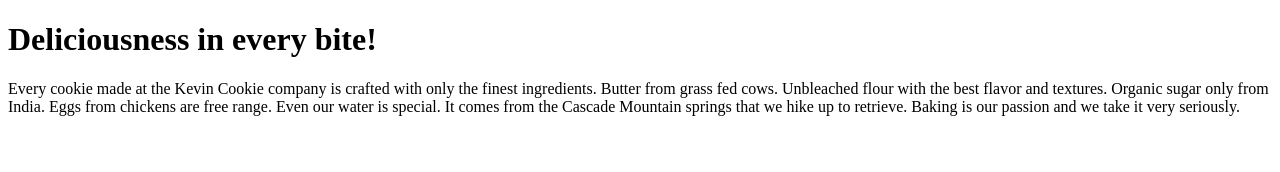
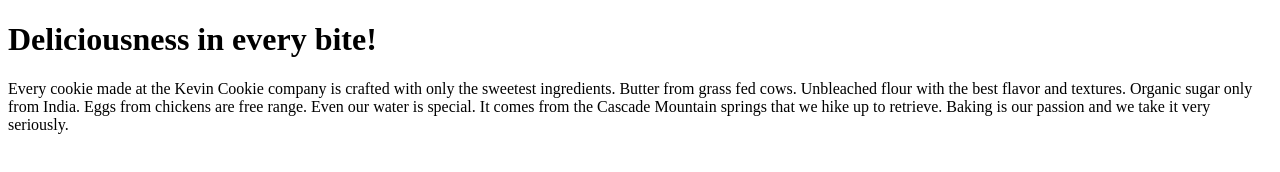
Before and after one commit to Ehimen39/KevinCookie.com, a plain HTML site: page index.htm in a window 1280 px wide. Drawn offline with Linux system fonts and the light colour scheme.

Commit message:
update index Text

```diff
--- a/index.htm
+++ b/index.htm
@@ -3,7 +3,7 @@
 <body>
 
 <h1>Deliciousness in every bite!</h1>
-<p>Every cookie made at the Kevin Cookie company is crafted with only the finest ingredients. Butter from grass fed cows. Unbleached flour with the best flavor and textures. Organic sugar only from India. Eggs from chickens are free range. Even our water is special. It comes from the Cascade Mountain springs that we hike up to retrieve. Baking is our passion and we take it very seriously.</p>
+<p>Every cookie made at the Kevin Cookie company is crafted with only the sweetest ingredients. Butter from grass fed cows. Unbleached flour with the best flavor and textures. Organic sugar only from India. Eggs from chickens are free range. Even our water is special. It comes from the Cascade Mountain springs that we hike up to retrieve. Baking is our passion and we take it very seriously.</p>
 
 </body>
 </html>
```
